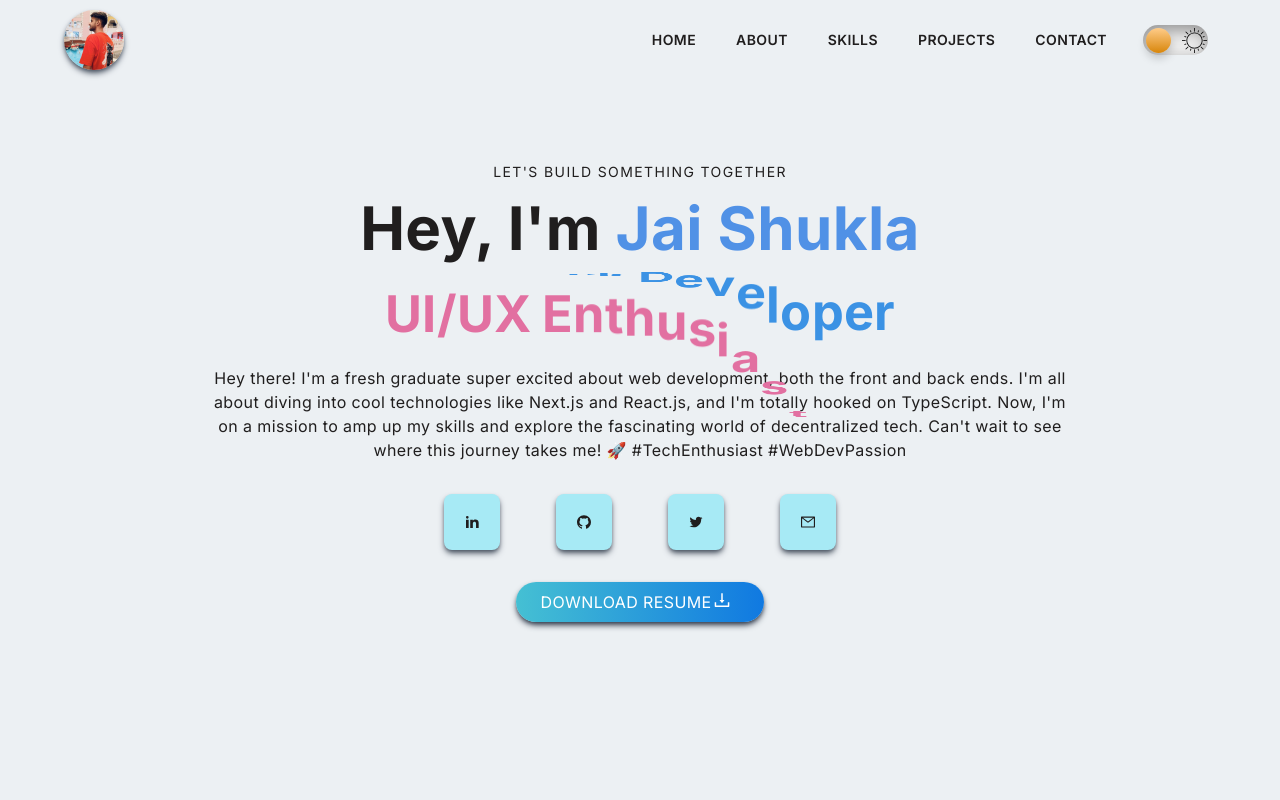
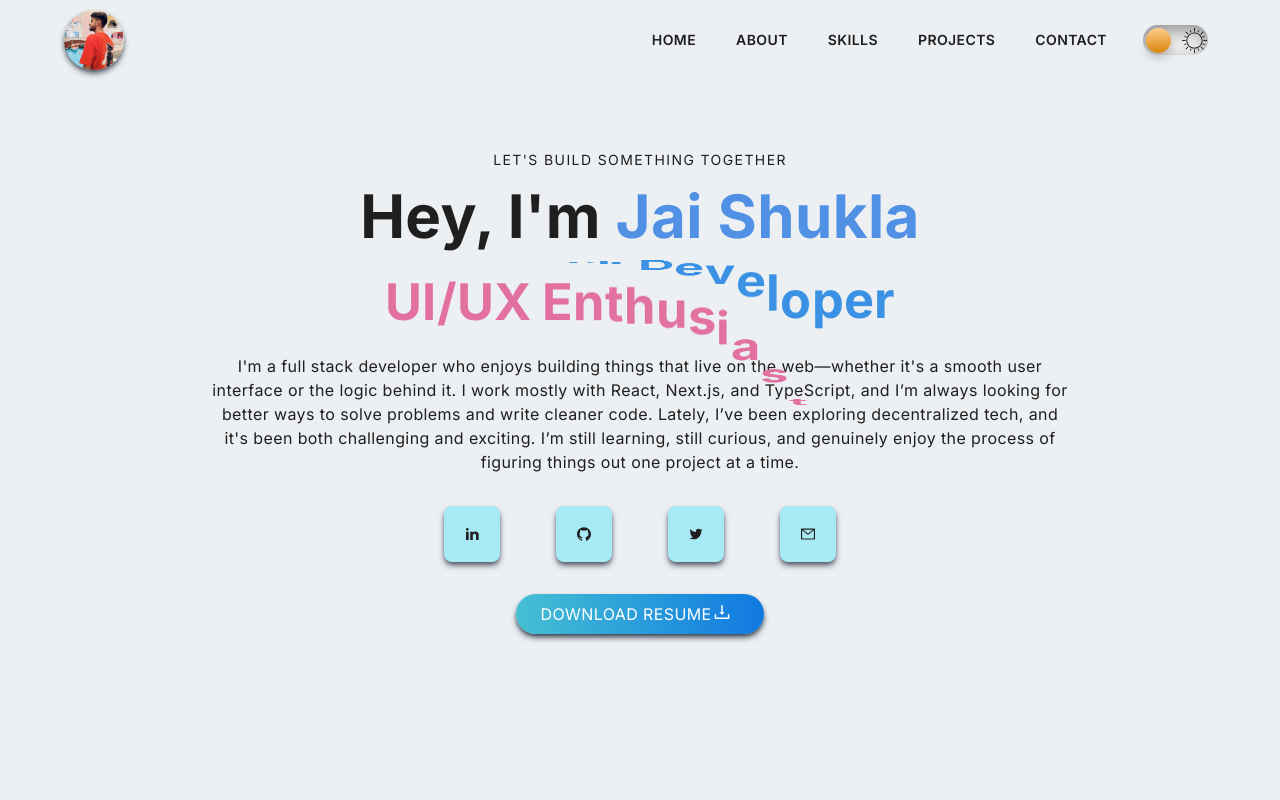
Before and after one commit to lonewolf-hub/my-portfolio, a Next.js app: page / in a window 1280 px wide. Shown: the top 800 px of the page. Built offline with nearby package versions, Linux system fonts and the light colour scheme.

Commit message:
Update HomeComponent.tsx

```diff
--- a/src/app/core/components/home/HomeComponent.tsx
+++ b/src/app/core/components/home/HomeComponent.tsx
@@ -35,8 +35,7 @@ const HomeComponent = () => {
             </Position>
           </div>
 
-          <p className='py-4 text-textColor max-w-[70%] m-auto '>
-            Hey there! I'm a fresh graduate super excited about web development, both the front and back ends. I'm all about diving into cool technologies like Next.js and React.js, and I'm totally hooked on TypeScript. Now, I'm on a mission to amp up my skills and explore the fascinating world of decentralized tech. Can't wait to see where this journey takes me! 🚀 #TechEnthusiast #WebDevPassion</p>
+          <p className='py-4 text-textColor max-w-[70%] m-auto '>I'm a full stack developer who enjoys building things that live on the web—whether it's a smooth user interface or the logic behind it. I work mostly with React, Next.js, and TypeScript, and I’m always looking for better ways to solve problems and write cleaner code. Lately, I’ve been exploring decentralized tech, and it's been both challenging and exciting. I’m still learning, still curious, and genuinely enjoy the process of figuring things out one project at a time.</p>
 
           <div className='flex justify-center items-center'>
             <SocialMediaLinks />
```
